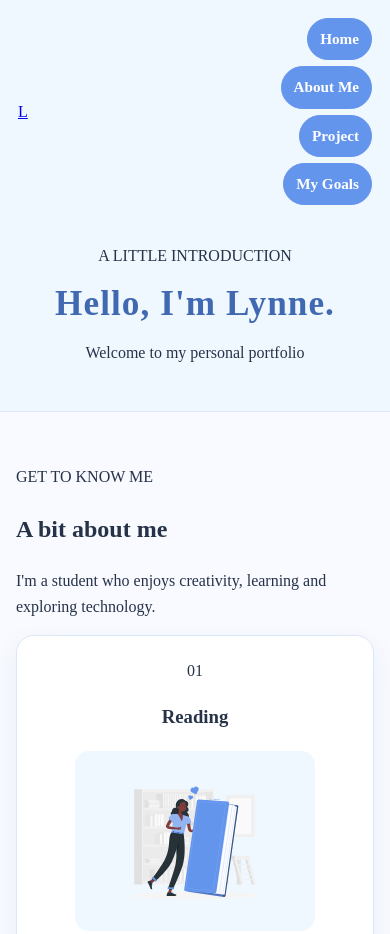
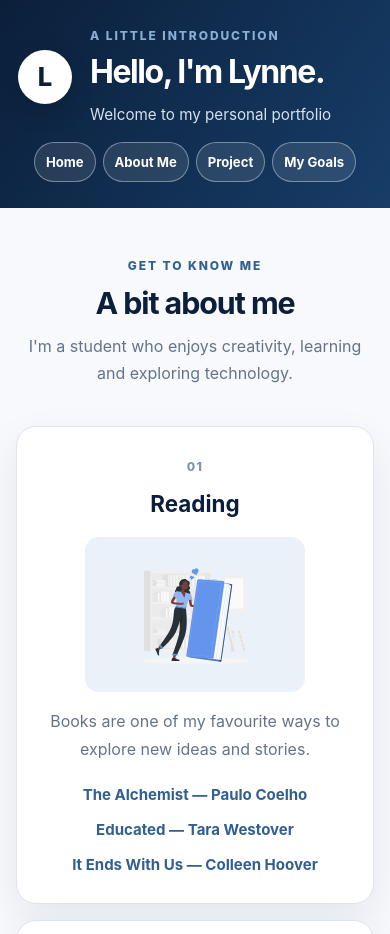
Before and after one commit to Lynnewants2c0de/About-Lynne, a plain HTML site: page index.html in a window 390 px wide. Shown: the top 934 px of the page. Drawn offline with Linux system fonts and the light colour scheme.

Commit message:
Redesign portfolio with navy and white styling

```diff
--- a/styles.css
+++ b/styles.css
@@ -1,286 +1,307 @@
 :root {
-    --ink: #263248;
-    --blue: cornflowerblue;
-    --blue-dark: #4169b2;
-    --blue-soft: AliceBlue;
-    --line: #dce7f7;
+  color-scheme: light;
+  --navy: #0b1f3a;
+  --navy-soft: #17365d;
+  --blue: #315f91;
+  --blue-light: #eaf1f9;
+  --paper: #f7f9fc;
+  --white: #ffffff;
+  --ink: #26364a;
+  --muted: #63748a;
+  --line: #dce5ef;
+  --shadow: 0 16px 40px rgba(11, 31, 58, 0.08);
 }
 
-* {
-    box-sizing: border-box;
-}
+* { box-sizing: border-box; }
 
 html {
   scroll-behavior: smooth;
+  scroll-padding-top: 24px;
 }
 
 body {
   margin: 0;
   color: var(--ink);
-    background: #f8faff;
-    font-family: 'Times New Roman', Times, serif;
-    line-height: 1.6;
+  background: var(--paper);
+  font-family: Inter, "Segoe UI", Arial, sans-serif;
+  line-height: 1.7;
 }
 
 .site-header {
   display: grid;
-    grid-template-columns: 170px minmax(0, 1fr) auto;
-    grid-template-areas: "profile intro nav";
+  grid-template-columns: 76px minmax(220px, 1fr) auto;
   align-items: center;
-    gap: 30px;
-    width: 100%;
-    min-height: 240px;
-    padding: 20px clamp(24px, 4vw, 56px);
-    background: var(--blue-soft);
-    border-bottom: 1px solid var(--line);
+  gap: 28px;
+  min-height: 250px;
+  padding: 34px clamp(22px, 6vw, 88px);
+  color: var(--white);
+  background: linear-gradient(125deg, var(--navy), #173d68);
 }
 
-#profile-image {
-    grid-area: profile;
-    width: 160px;
-    height: 170px;
-    object-fit: cover;
-    object-position: center 85%;
-    border-radius: 14px;
-    box-shadow: 0 8px 22px rgba(45, 76, 125, 0.16);
+.profile-mark {
+  display: grid;
+  place-items: center;
+  width: 72px;
+  height: 72px;
+  border: 2px solid rgba(255,255,255,.75);
+  border-radius: 50%;
+  color: var(--navy);
+  background: var(--white);
+  font-size: 2rem;
+  font-weight: 800;
+  text-decoration: none;
+  box-shadow: 0 8px 24px rgba(0,0,0,.16);
 }
 
-.header-copy {
-    grid-area: intro;
-    text-align: center;
+.header-copy { text-align: left; }
+
+.eyebrow {
+  margin: 0 0 8px;
+  color: #8caed2;
+  font-size: .75rem;
+  font-weight: 800;
+  letter-spacing: .16em;
+  text-transform: uppercase;
 }
 
-#home {
+.header-copy h1 {
   margin: 0;
-    color: var(--blue-dark);
-    font-size: clamp(2.2rem, 4.5vw, 4rem);
-    line-height: 1.1;
-    letter-spacing: 0.03em;
+  color: var(--white);
+  font-size: clamp(2.2rem, 5vw, 4rem);
+  letter-spacing: -.045em;
+  line-height: 1.12;
 }
 
-.header-copy h2 {
-    margin: 10px 0 0;
-    color: var(--blue-dark);
-    font-size: clamp(1.15rem, 2vw, 1.5rem);
-    font-weight: 400;
+.header-subtitle {
+  margin: 12px 0 0;
+  color: #d5e2f0;
+  font-size: 1.08rem;
 }
 
-.top-buttons {
-    grid-area: nav;
+.top-buttons, .footer-buttons {
   display: flex;
   flex-wrap: wrap;
   justify-content: flex-end;
-    gap: 10px;
+  gap: 9px;
 }
 
 button {
   padding: 10px 15px;
-    border: 1px solid var(--blue);
+  border: 1px solid rgba(255,255,255,.38);
   border-radius: 999px;
-    background: var(--blue);
-    color: white;
+  color: var(--white);
+  background: rgba(255,255,255,.1);
   font: inherit;
-    font-weight: 600;
+  font-size: .9rem;
+  font-weight: 650;
   cursor: pointer;
-    transition: background-color 160ms ease, transform 160ms ease;
+  transition: background-color .18s ease, transform .18s ease;
 }
 
 button:hover {
-    background: var(--blue-dark);
+  background: rgba(255,255,255,.22);
   transform: translateY(-2px);
 }
 
-button:focus-visible {
-    outline: 3px solid var(--blue-dark);
-    outline-offset: 3px;
+button:focus-visible, a:focus-visible {
+  outline: 3px solid #80b8f0;
+  outline-offset: 4px;
 }
 
 main {
-    width: min(1100px, 100%);
+  width: min(1120px, 100%);
   margin: 0 auto;
-    padding: 52px 24px 80px;
+  padding: 72px 26px 84px;
 }
 
-.about-intro {
-    max-width: 720px;
+.section-heading {
+  max-width: 680px;
   margin: 0 auto 38px;
   text-align: center;
 }
 
-.about-intro h2 {
-    margin: 0 0 16px;
-    color: var(--blue-dark);
-    font-size: clamp(2rem, 3.5vw, 2.8rem);
+.section-heading .eyebrow, .project-section .eyebrow,
+.goals-section .eyebrow { color: var(--blue); }
+
+.section-heading h2, .goals-section h2, .project-section h2 {
+  margin: 0 0 12px;
+  color: var(--navy);
+  font-size: clamp(1.9rem, 4vw, 2.7rem);
+  letter-spacing: -.035em;
+  line-height: 1.2;
 }
 
-.about-intro p {
-    margin: 7px 0;
-    font-size: 1.1rem;
+.section-heading > p:last-child {
+  margin: 0;
+  color: var(--muted);
 }
 
 .section-grid {
   display: grid;
-    grid-template-columns: repeat(2, minmax(0, 1fr));
+  grid-template-columns: repeat(3, minmax(0, 1fr));
   align-items: stretch;
-    gap: 24px;
+  gap: 22px;
 }
 
 .content-card {
+  position: relative;
   min-width: 0;
-    margin: 0;
-    padding: 26px;
+  padding: 28px 24px;
   border: 1px solid var(--line);
-    border-radius: 18px;
-    background: white;
-    box-shadow: 0 10px 28px rgba(45, 76, 125, 0.07);
+  border-radius: 20px;
+  background: var(--white);
+  box-shadow: var(--shadow);
   text-align: center;
-    scroll-margin-top: 20px;
+  transition: transform .2s ease, box-shadow .2s ease;
 }
 
-.content-card h2 {
-    margin: 0;
-    color: var(--blue-dark);
-    font-size: 1.65rem;
+.content-card:hover {
+  transform: translateY(-5px);
+  box-shadow: 0 20px 44px rgba(11, 31, 58, .12);
 }
 
-.content-card p {
-    margin: 9px 0;
+.card-number {
+  display: inline-block;
+  margin-bottom: 8px;
+  color: #7894b3;
+  font-size: .76rem;
+  font-weight: 800;
+  letter-spacing: .12em;
 }
 
-.goals-section {
-    margin-top: 32px;
-    padding: 32px;
-    background: #eaf3ff;
-    text-align: center;
+.content-card h3 {
+  margin: 0;
+  color: var(--navy);
+  font-size: 1.4rem;
 }
+
+.content-card p { color: var(--muted); }
 
 .section-image {
   display: block;
-    width: min(100%, 240px);
-    height: 180px;
-    margin: 14px auto 18px;
+  width: min(100%, 220px);
+  height: 155px;
+  margin: 14px auto;
   padding: 8px;
   border-radius: 14px;
-    background: var(--blue-soft);
+  background: var(--blue-light);
   object-fit: contain;
 }
+
+.link-list {
+  display: grid;
+  gap: 8px;
+  margin: 18px 0 0;
+  padding: 0;
+  list-style: none;
+}
+
+.link-list a {
+  color: var(--blue);
+  font-size: .94rem;
+  font-weight: 650;
+  text-decoration: none;
+}
+
+.link-list a:hover { color: var(--navy); text-decoration: underline; }
 
 .journal-gallery {
   display: flex;
   flex-wrap: wrap;
   justify-content: center;
-    align-items: flex-start;
   gap: 12px;
   margin-top: 18px;
 }
 
 .journal-gallery img {
-    width: min(44%, 160px);
-    max-height: 260px;
+  width: 112px;
+  height: 150px;
+  border: 1px solid var(--line);
   border-radius: 12px;
   object-fit: cover;
-    box-shadow: 0 6px 16px rgba(45, 76, 125, 0.12);
+  box-shadow: 0 6px 16px rgba(11,31,58,.1);
+  transition: transform .18s ease;
 }
 
-@media (max-width: 760px) {
-    .site-header {
-        grid-template-columns: 100px minmax(0, 1fr);
-        grid-template-areas:
-            "profile nav"
-            "intro intro";
-        gap: 18px;
-        min-height: 0;
-        padding: 18px;
-    }
+.journal-gallery a:hover img { transform: scale(1.04); }
 
-    #profile-image {
-        width: 100px;
-        height: 120px;
-    }
-
-    .top-buttons {
-        flex-direction: column;
-        align-items: flex-end;
-        gap: 6px;
-    }
-
-    button {
-        padding: 8px 12px;
-        font-size: 0.95rem;
-    }
-
-    .header-copy {
-        padding: 4px 0 12px;
-    }
-
-    main {
-        padding: 36px 16px 56px;
-    }
-
-    .section-grid {
-        grid-template-columns: 1fr;
-        gap: 18px;
-    }
-
-    .content-card {
-        padding: 22px;
-    }
-
-}
-   .site-footer {
-    margin-top: 40px;
-    padding: 24px;
-    border-top: 1px solid #dce7f7;
-    background: AliceBlue;
-    color: #4169b2;
+.goals-section {
+  margin-top: 30px;
+  padding: clamp(28px, 5vw, 54px);
+  border: 1px solid #d8e4f1;
+  border-radius: 24px;
+  background: linear-gradient(135deg, #edf4fb, #e1ebf7);
   text-align: center;
 }
 
-.site-footer p {
-    margin: 0;
+.goals-copy { max-width: 680px; margin: 0 auto; }
+.goals-image { height: 190px; background: rgba(255,255,255,.65); }
+.goals-copy > p:not(.eyebrow) { color: var(--muted); }
+.meta-dream { margin-bottom: 4px; }
+.meta-dream strong { color: var(--navy); }
+.meta-logo { width: 30px; height: auto; }
+
+.project-section {
+  margin-top: 30px;
+  padding: clamp(28px, 5vw, 48px);
+  border: 1px solid var(--line);
+  border-radius: 22px;
+  background: var(--white);
+  box-shadow: var(--shadow);
+  text-align: center;
 }
-.footer-buttons {
-    display:flex;
-    flex-wrap:wrap;
+
+.project-section p:not(.eyebrow) {
+  max-width: 720px;
+  margin: 10px auto;
+  color: var(--muted);
+}
+
+.site-footer {
+  padding: 30px 20px;
+  color: #d5e2f0;
+  background: var(--navy);
+  text-align: center;
+}
+
+.footer-buttons { justify-content: center; margin-bottom: 18px; }
+.site-footer p { margin: 0; font-size: .9rem; }
+
+@media (max-width: 900px) {
+  .site-header {
+    grid-template-columns: 68px 1fr;
+    gap: 18px;
+  }
+  .profile-mark { width: 64px; height: 64px; }
+  .top-buttons {
+    grid-column: 1 / -1;
     justify-content: center;
-    gap:10px;
-    margin-bottom: 16px;
+  }
+  .section-grid { grid-template-columns: repeat(2, minmax(0, 1fr)); }
+}
 
+@media (max-width: 600px) {
+  .site-header {
+    grid-template-columns: 58px minmax(0, 1fr);
+    min-height: 0;
+    padding: 26px 18px;
+    gap: 14px;
   }
-.text-with-image {
-    display:flex;
-    align-items: center;
-    justify-content: center;
-    gap: 4px;
+  .profile-mark { width: 54px; height: 54px; font-size: 1.6rem; }
+  .header-copy h1 { font-size: 2rem; }
+  .header-subtitle { font-size: .95rem; }
+  .top-buttons { gap: 7px; }
+  button { padding: 8px 11px; font-size: .82rem; }
+  main { padding: 48px 16px 58px; }
+  .section-grid { grid-template-columns: 1fr; gap: 16px; }
+  .content-card { padding: 25px 20px; }
 }
-.text-with-image p{
-    flex: none;
-    margin: 0;
+
+@media (prefers-reduced-motion: reduce) {
+  html { scroll-behavior: auto; }
+  *, *::before, *::after {
+    transition-duration: .01ms !important;
+    animation-duration: .01ms !important;
+    animation-iteration-count: 1 !important;
   }
-.text-with-image img {
-    width: 20px;
-    height:auto;
-    margin: 0;
 }
-.content-card a{
-    font-family:'Times New Roman', Times, serif;
-    font-weight: 100;
-    color: #000;
-    text-decoration: none;
-}
-.content-card a :visited {
-    color: #000;
-}
-.content-card a:hover{
-    color: cornflowerblue;
-    text-decoration: underline;
-}
-.content-card a:focus-visible {
-    outline: 2px solid cornflowerblue;
-    outline-offset: 3px;
-}
-.about-website h2 {
-    color: var(--blue-dark);
-    text-align: center;
-    font-size: 1.65rem;
-}
```
Lines whose indentation alone changed are shown as unchanged.
